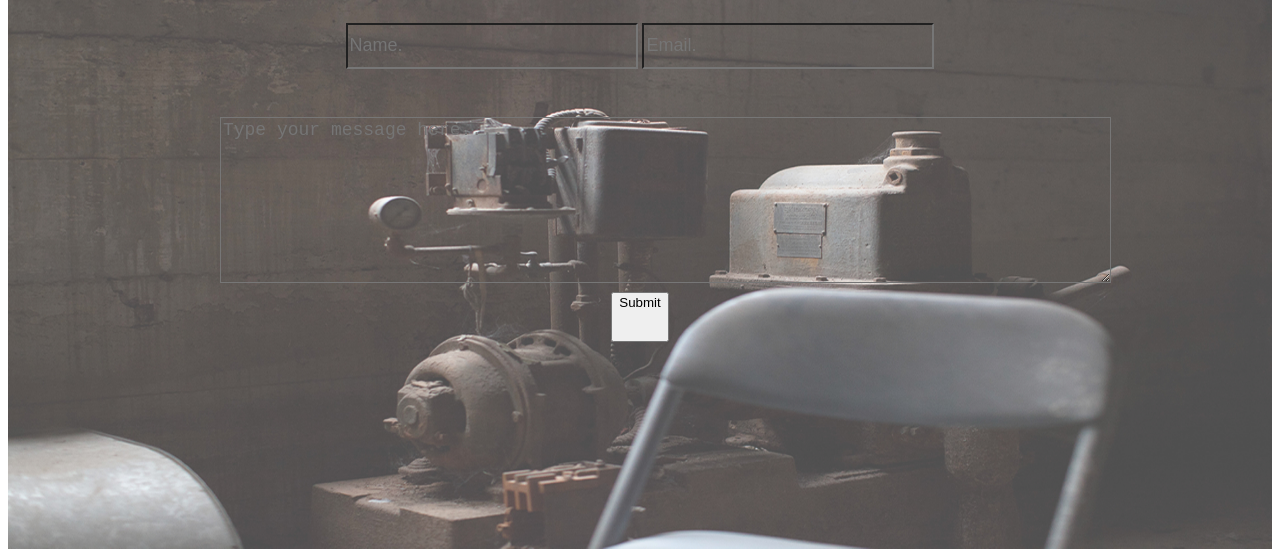
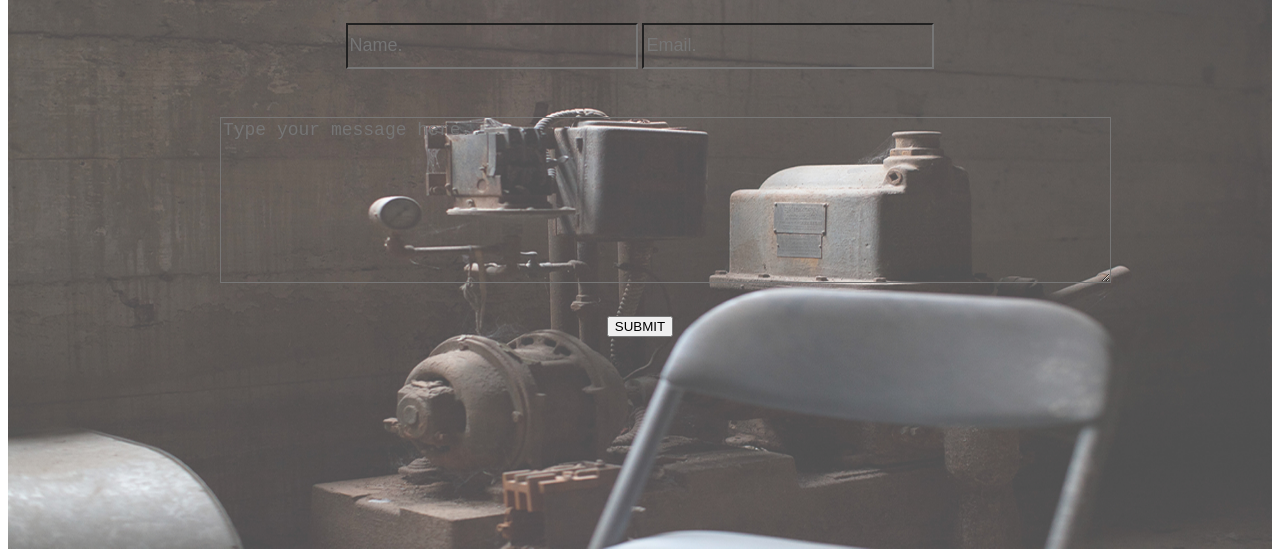
Before and after one commit to Joshua-254/Delani-studio, a plain HTML site: page index.html in a window 1280 px wide. Shown: the part 2570-3121 px from the top of the page. Drawn offline with nearby package versions, Linux system fonts and the light colour scheme.

Commit message:
Formatted and spaced the git button in the css and gtml files

```diff
--- a/css/style.css
+++ b/css/style.css
@@ -65,10 +65,6 @@ margin-left: 4%;
 width: 70%
 }
 
-button{
-padding-bottom: 30px;
-margin-bottom: 20px;
-}
 
 #product, #development, #design{
 font-size: 16px;
--- a/index.html
+++ b/index.html
@@ -89,8 +89,9 @@
 		      <br><br>
 		      <div class="form-group">
 		        <textarea class="form-control" rows="8" id="message" placeholder = "Type your message here...."></textarea>
+		        <br><br>
 		      </div>
-		      <button type="submit" class="btn btn-primary col-md-1">Submit</button>
+		      <button type="submit" class="btn btn-primary col-md-1">SUBMIT</button>
 		    </form>
 		  </div>
 		</div>
```
